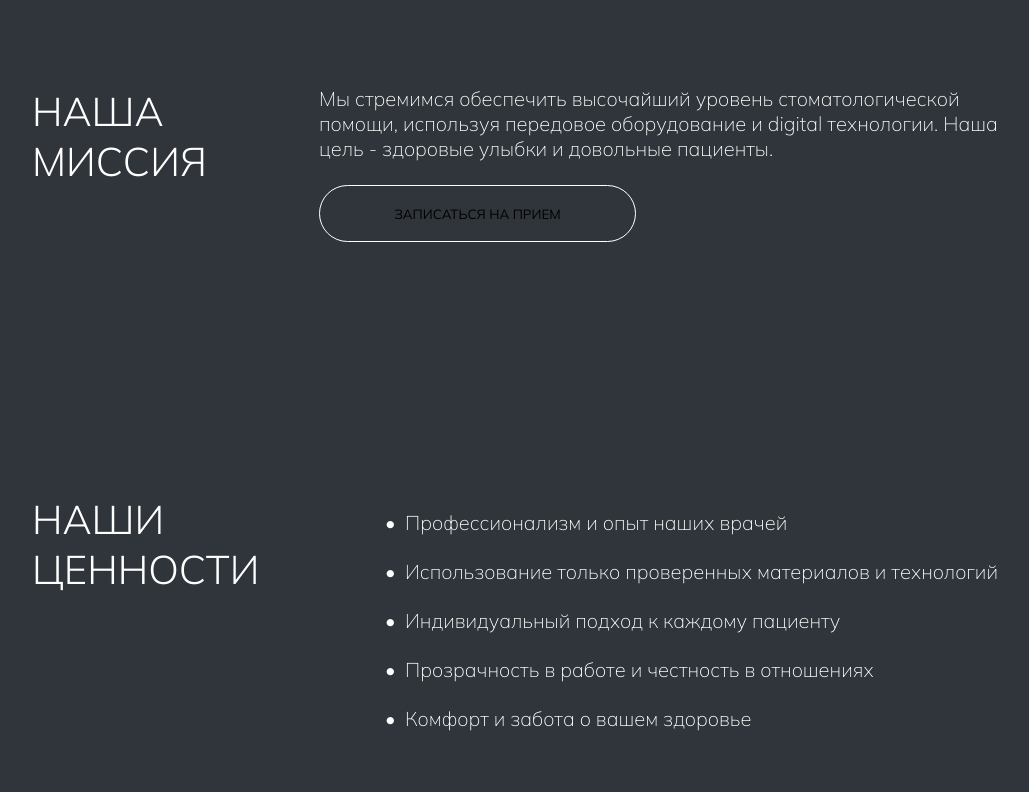
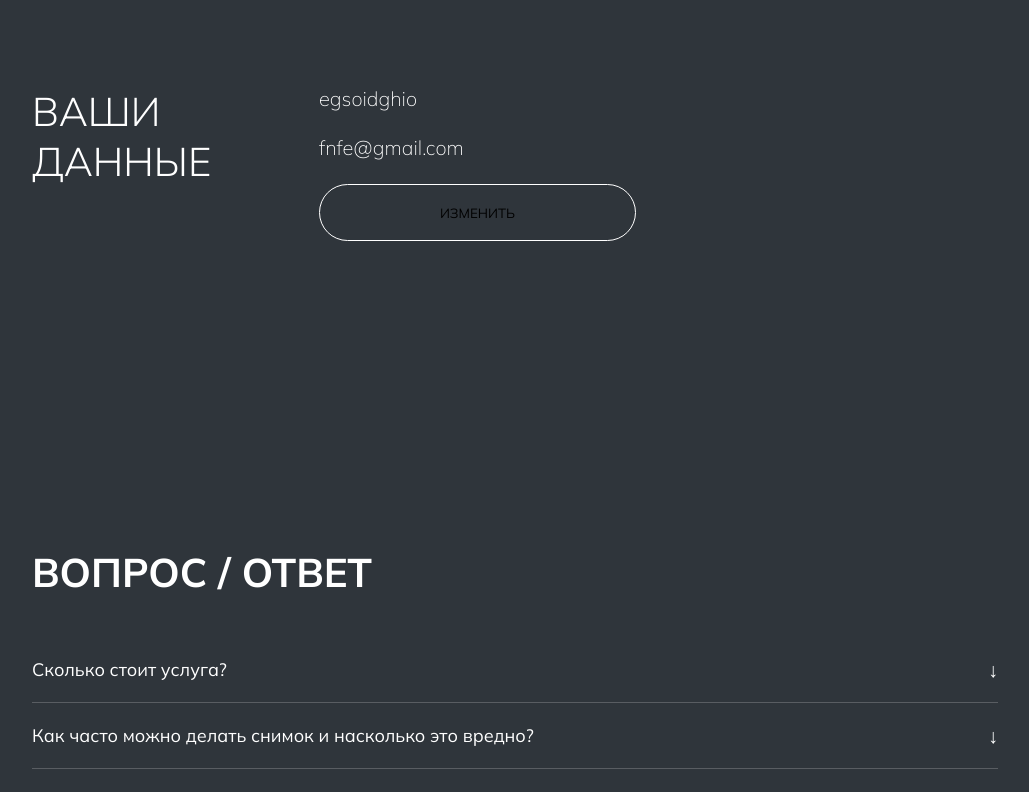
Before and after one commit to Amvi4/rabota, a Vue app: page /profile in a window 1280 px wide. Shown: the part 940-1732 px from the top of the page, without its empty margins (125-1154 px from the left). Built offline with nearby package versions, Linux system fonts and the light colour scheme.

Commit message:
9 commit

```diff
--- a/src/components/Header.vue
+++ b/src/components/Header.vue
@@ -30,14 +30,14 @@ const navigateTo = (route) => {
 <template>
     <header>
         <div class="menu" @click="toggleMenu">
-            <img src="../icons/burger.svg" alt="бургер">
+            <img src="/assets/icons/burger.svg" alt="бургер">
             МЕНЮ
         </div>
         <RouterLink to="/">
-            <img src="../images/logo.png" alt="логотип">
+            <img src="/images/logo.png" alt="логотип">
         </RouterLink>
         <div class="lang">
-            <img src="../icons/strelka.svg" alt="стрелочка">
+            <img src="/assets/icons/strelka.svg" alt="стрелочка">
             RUS
         </div>
 
@@ -46,7 +46,7 @@ const navigateTo = (route) => {
             <div v-if="isMenuOpen" class="menu-overlay" @click="toggleMenu">
                 <div class="menu-panel" @click.stop>
                     <div class="menu-header">
-                        <img src="../icons/burger.svg" alt="бургер" @click="toggleMenu">
+                        <img src="/assets/icons/burger.svg" alt="бургер" @click="toggleMenu">
                         <span>МЕНЮ</span>
                     </div>
                     <nav class="menu-nav">
--- a/src/pages/Contacts.vue
+++ b/src/pages/Contacts.vue
@@ -3,7 +3,7 @@
         <div class="hero-section">
             <div class="hero-content">
                 <h1>КОНТАКТЫ</h1>
-                <button class="main-btn">ЗАПИСАТЬСЯ НА ПРИЕМ</button>
+                <RouterLink to="/payment"><button class="main-btn">ЗАПИСАТЬСЯ НА ПРИЕМ</button></RouterLink>
             </div>
         </div>
 
@@ -29,7 +29,7 @@
                             <p>Пн-Пт: 9:00 - 20:00<br>Сб-Вс: 10:00 - 18:00</p>
                         </div>
                     </div>
-                    <button>ЗАПИСАТЬСЯ НА ПРИЕМ</button>
+                    <RouterLink to="/payment"><button>ЗАПИСАТЬСЯ НА ПРИЕМ</button></RouterLink>
                 </div>
             </div>
         </div>
--- a/src/pages/Diagnostics.vue
+++ b/src/pages/Diagnostics.vue
@@ -3,7 +3,7 @@
         <div class="hero-section">
             <div class="hero-content">
                 <h1>ДИАГНОСТИКА</h1>
-                <button class="main-btn">ЗАПИСАТЬСЯ НА ПРИЕМ</button>
+                <RouterLink to="/payment"><button class="main-btn">ЗАПИСАТЬСЯ НА ПРИЕМ</button></RouterLink>
             </div>
         </div>
 
@@ -17,7 +17,7 @@
                         <li>Изображения в режиме реального времени (визуализация диагностического процесса на экране)</li>
                         <li>Отсутствие рентгеновского излучения позволяет обнаружить изменения у пациентов с радиофобией, онкобольных, детей, беременных женщин и малоподвижных пациентов</li>
                     </ul>
-                    <button>ЗАПИСАТЬСЯ НА ПРИЕМ</button>
+                    <RouterLink to="/payment"><button>ЗАПИСАТЬСЯ НА ПРИЕМ</button></RouterLink>
                 </div>
             </div>
         </div>
@@ -32,7 +32,7 @@
                         <li>Высокая точность диагностики</li>
                         <li>Возможность обнаружения проблем на ранних стадиях</li>
                     </ul>
-                    <button>ЗАПИСАТЬСЯ НА ПРИЕМ</button>
+                    <RouterLink to="/payment"><button>ЗАПИСАТЬСЯ НА ПРИЕМ</button></RouterLink>
                 </div>
             </div>
         </div>
--- a/src/pages/Main.vue
+++ b/src/pages/Main.vue
@@ -7,7 +7,7 @@
         <div class="main-img">
             <div class="main-text">
                 <h1>Стоматологическая клиника </h1>
-                <button class="main-btn">ЗАПИСАТЬСЯ НА ПРИЕМ</button>
+                <RouterLink to="/payment"><button class="main-btn">ЗАПИСАТЬСЯ НА ПРИЕМ</button></RouterLink>
             </div>
         </div>
         <div class="container">
@@ -18,7 +18,7 @@
                         полный спектр стоматологических услуг на европейском уровне.
                         Мы используем передовое оборудование и digital технологии.
                     </p>
-                    <button>ЗАПИСАТЬСЯ НА ПРИЕМ</button>
+                    <RouterLink to="/payment"><button>ЗАПИСАТЬСЯ НА ПРИЕМ</button></RouterLink>
                 </div>
             </div>
             <div class="cont-imgs">
@@ -36,7 +36,7 @@
                     <li>Абсолютная уверенность в результатах лечения. </li>
                     <li>Индивидуальный подход и экономия времени пациента.</li>
                     <li>Безупречный сервис и интерьер, в котором приятно находиться.</li>
-                    <button>ЗАПИСАТЬСЯ НА ПРИЕМ</button>
+                    <RouterLink to="/payment"><button>ЗАПИСАТЬСЯ НА ПРИЕМ</button></RouterLink>
                 </ul>
 
             </div>
--- a/src/pages/Prevention.vue
+++ b/src/pages/Prevention.vue
@@ -3,7 +3,7 @@
         <div class="hero-section">
             <div class="hero-content">
                 <h1>ПРОФИЛАКТИКА КАРИЕСА</h1>
-                <button class="main-btn">ЗАПИСАТЬСЯ НА ПРИЕМ</button>
+                <RouterLink to="/payment"><button class="main-btn">ЗАПИСАТЬСЯ НА ПРИЕМ</button></RouterLink>
             </div>
         </div>
 
@@ -19,7 +19,7 @@
                         <li>Обучение правильной гигиене</li>
                         <li>Регулярные профилактические осмотры</li>
                     </ul>
-                    <button>ЗАПИСАТЬСЯ НА ПРИЕМ</button>
+                    <RouterLink to="/payment"><button>ЗАПИСАТЬСЯ НА ПРИЕМ</button></RouterLink>
                 </div>
             </div>
         </div>
--- a/src/pages/Profile.vue
+++ b/src/pages/Profile.vue
@@ -2,31 +2,19 @@
     <div class="profile-page">
         <div class="hero-section">
             <div class="hero-content">
-                <h1>О КЛИНИКЕ</h1>
-                <button class="main-btn">ЗАПИСАТЬСЯ НА ПРИЕМ</button>
+                <h1>ПРОФИЛЬ</h1>
+                <RouterLink to="/payment"><button class="main-btn">ЗАПИСАТЬСЯ НА ПРИЕМ</button></RouterLink>
             </div>
         </div>
 
         <div class="container">
             <div class="cont-text">
-                <h2>НАША МИССИЯ</h2>
+                <h2>ВАШИ ДАННЫЕ</h2>
                 <div class="cont-btn">
-                    <p>Мы стремимся обеспечить высочайший уровень стоматологической помощи, используя передовое оборудование и digital технологии. Наша цель - здоровые улыбки и довольные пациенты.</p>
-                    <button>ЗАПИСАТЬСЯ НА ПРИЕМ</button>
+                        <p>egsoidghio</p>
+                        <p>fnfe@gmail.com</p>
+                    <button>ИЗМЕНИТЬ</button>
                 </div>
-            </div>
-        </div>
-
-        <div class="container">
-            <div class="cont-text">
-                <h2>НАШИ ЦЕННОСТИ</h2>
-                <ul class="cont-btn">
-                    <li>Профессионализм и опыт наших врачей</li>
-                    <li>Использование только проверенных материалов и технологий</li>
-                    <li>Индивидуальный подход к каждому пациенту</li>
-                    <li>Прозрачность в работе и честность в отношениях</li>
-                    <li>Комфорт и забота о вашем здоровье</li>
-                </ul>
             </div>
         </div>
     </div>
@@ -82,6 +70,9 @@
 .cont-text p {
     width: 679px;
 }
+.cont-text ul li{
+    list-style: none;
+}
 
 .cont-btn {
     display: flex;
--- a/src/pages/Reviews.vue
+++ b/src/pages/Reviews.vue
@@ -3,7 +3,7 @@
         <div class="hero-section">
             <div class="hero-content">
                 <h1>ОТЗЫВЫ</h1>
-                <button class="main-btn">ЗАПИСАТЬСЯ НА ПРИЕМ</button>
+                <RouterLink to="/payment"><button class="main-btn">ЗАПИСАТЬСЯ НА ПРИЕМ</button></RouterLink>
             </div>
         </div>
 
@@ -23,7 +23,7 @@
                 </div>
             </div>
             <div class="cont-text">
-                <button>ОСТАВИТЬ ОТЗЫВ</button>
+                <RouterLink to="/payment"><button>ОСТАВИТЬ ОТЗЫВ</button></RouterLink>
             </div>
         </div>
     </div>
```
Also changed, not shown: src/icons/strelka.svg (added).
